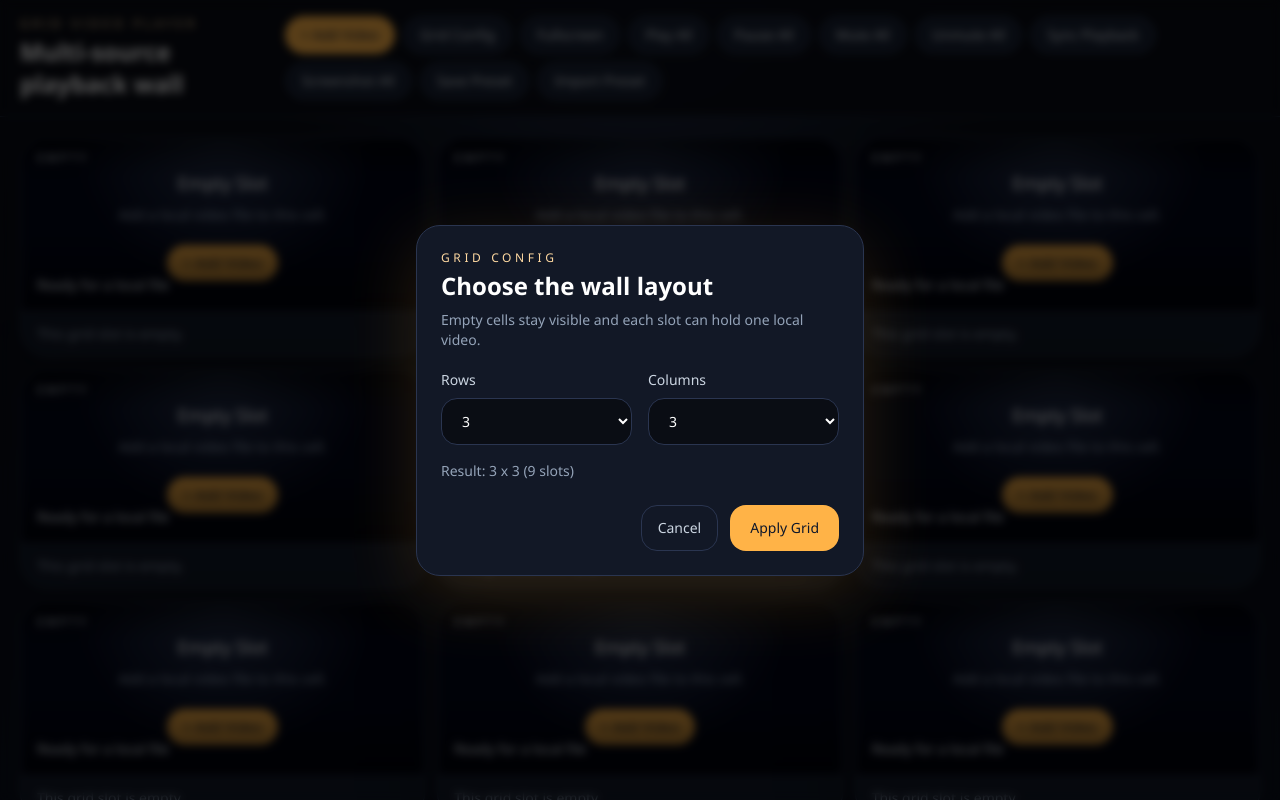
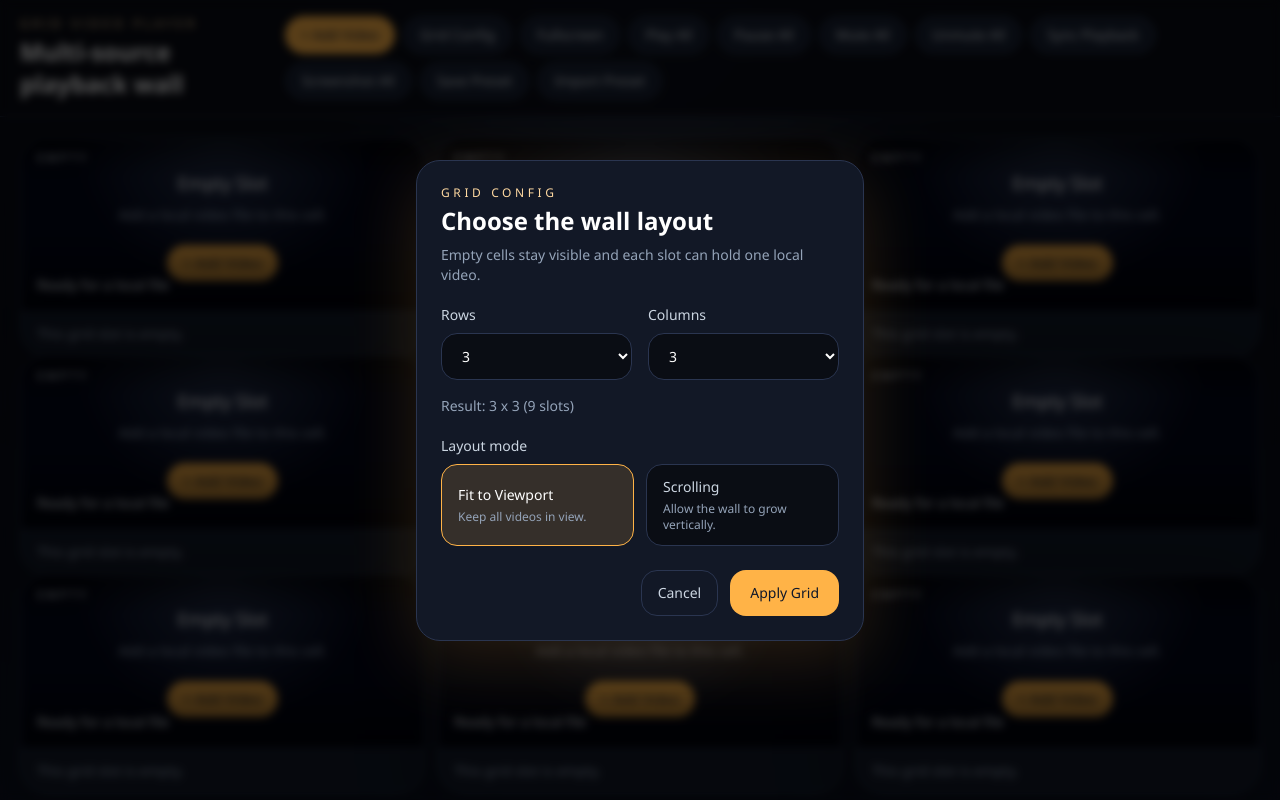
Before and after one commit to hynguyen2610/grid-video-player, a React (Vite) app: page / in a window 1280 px wide. Both pictures are taken after a click on the button "Grid Config". Shown: the top 800 px of the page. Built offline with nearby package versions, Linux system fonts and the light colour scheme.

Commit message:
toggle fit screen / scrolling mode

```diff
--- a/src/App.tsx
+++ b/src/App.tsx
@@ -22,11 +22,13 @@ function App() {
     columns,
     rows,
     tier,
+    layoutMode,
     addCell,
     removeCell,
     replaceCellSource,
     setResolvedSource,
     setGridSize,
+    setLayoutMode,
     setCellPlayback,
     setCellSpan,
     setCellMuted,
@@ -59,7 +61,7 @@ function App() {
     persistTimer.current = window.setTimeout(() => {
       void api.saveSession(selectSession(useGridStore.getState()));
     }, 250);
-  }, [api, cells, hydrated, presets, recentSources]);
+  }, [api, cells, columns, hydrated, layoutMode, presets, recentSources, rows]);
 
   useEffect(() => {
     return () => {
@@ -254,11 +256,23 @@ function App() {
 
   const compact = tier === 'dense';
   const activeCells = cells.filter((cell) => !!cell.source);
+  const fitViewport = layoutMode === 'fit';
+  const rootClassName = fitViewport
+    ? 'flex h-screen flex-col overflow-hidden bg-[radial-gradient(circle_at_top,#1e2841,transparent_32%),linear-gradient(180deg,#0a0d14_0%,#0d1220_100%)] text-white'
+    : 'min-h-screen bg-[radial-gradient(circle_at_top,#1e2841,transparent_32%),linear-gradient(180deg,#0a0d14_0%,#0d1220_100%)] text-white';
+  const mainClassName = fitViewport
+    ? isFullscreen
+      ? 'flex-1 overflow-hidden p-3'
+      : 'flex-1 overflow-hidden p-5'
+    : isFullscreen
+      ? 'p-3'
+      : 'p-5';
 
   return (
     <div
       ref={appRootRef}
-      className="min-h-screen bg-[radial-gradient(circle_at_top,#1e2841,transparent_32%),linear-gradient(180deg,#0a0d14_0%,#0d1220_100%)] text-white"
+      data-testid="app-shell"
+      className={rootClassName}
     >
       {!isFullscreen ? (
         <Toolbar
@@ -290,13 +304,20 @@ function App() {
         </button>
       ) : null}
 
-      <main className={isFullscreen ? 'p-3' : 'p-5'}>
+      <main data-testid="app-main" className={mainClassName}>
         <div
-          className="grid gap-3"
+          data-testid="video-grid"
+          className={`grid gap-3 ${fitViewport ? 'h-full' : ''}`}
           style={{
             gridTemplateColumns: `repeat(${columns}, minmax(0, 1fr))`,
             gridAutoFlow: 'dense',
-            gridAutoRows: isFullscreen ? 'minmax(160px, 1fr)' : 'minmax(220px, 1fr)'
+            ...(fitViewport
+              ? {
+                  gridTemplateRows: `repeat(${rows}, minmax(0, 1fr))`
+                }
+              : {
+                  gridAutoRows: isFullscreen ? 'minmax(160px, 1fr)' : 'minmax(220px, 1fr)'
+                })
           }}
         >
           {cells.map((cell) => (
@@ -333,8 +354,12 @@ function App() {
         open={gridConfigOpen}
         initialRows={rows}
         initialColumns={columns}
+        initialLayoutMode={layoutMode}
         onClose={() => setGridConfigOpen(false)}
-        onApply={(nextRows, nextColumns) => setGridSize(nextRows, nextColumns)}
+        onApply={(nextRows, nextColumns, nextLayoutMode) => {
+          setGridSize(nextRows, nextColumns);
+          setLayoutMode(nextLayoutMode);
+        }}
       />
     </div>
   );
--- a/src/components/GridConfigDialog.tsx
+++ b/src/components/GridConfigDialog.tsx
@@ -1,30 +1,35 @@
 import { useEffect, useState } from 'react';
+import type { LayoutMode } from '../shared/types';
 import { maxGridDimension } from '../state/grid-store';
 
 interface GridConfigDialogProps {
   open: boolean;
   initialRows: number;
   initialColumns: number;
+  initialLayoutMode: LayoutMode;
   onClose: () => void;
-  onApply: (rows: number, columns: number) => void;
+  onApply: (rows: number, columns: number, layoutMode: LayoutMode) => void;
 }
 
 export function GridConfigDialog({
   open,
   initialRows,
   initialColumns,
+  initialLayoutMode,
   onClose,
   onApply
 }: GridConfigDialogProps) {
   const [rows, setRows] = useState(initialRows);
   const [columns, setColumns] = useState(initialColumns);
+  const [layoutMode, setLayoutMode] = useState<LayoutMode>(initialLayoutMode);
 
   useEffect(() => {
     if (open) {
       setRows(initialRows);
       setColumns(initialColumns);
+      setLayoutMode(initialLayoutMode);
     }
-  }, [initialColumns, initialRows, open]);
+  }, [initialColumns, initialLayoutMode, initialRows, open]);
 
   if (!open) {
     return null;
@@ -79,6 +84,39 @@ export function GridConfigDialog({
           Result: {rows} x {columns} ({rows * columns} slots)
         </p>
 
+        <div className="mt-5 grid gap-2">
+          <p className="text-sm text-slate-300">Layout mode</p>
+          <div className="grid grid-cols-2 gap-3">
+            <button
+              type="button"
+              onClick={() => setLayoutMode('fit')}
+              aria-pressed={layoutMode === 'fit'}
+              className={`rounded-2xl border px-4 py-3 text-left text-sm transition ${
+                layoutMode === 'fit'
+                  ? 'border-accent bg-accent/15 text-white'
+                  : 'border-border bg-canvas text-slate-300 hover:border-accent'
+              }`}
+            >
+              <span className="block font-medium">Fit to Viewport</span>
+              <span className="mt-1 block text-xs text-slate-400">Keep all videos in view.</span>
+            </button>
+
+            <button
+              type="button"
+              onClick={() => setLayoutMode('scroll')}
+              aria-pressed={layoutMode === 'scroll'}
+              className={`rounded-2xl border px-4 py-3 text-left text-sm transition ${
+                layoutMode === 'scroll'
+                  ? 'border-accent bg-accent/15 text-white'
+                  : 'border-border bg-canvas text-slate-300 hover:border-accent'
+              }`}
+            >
+              <span className="block font-medium">Scrolling</span>
+              <span className="mt-1 block text-xs text-slate-400">Allow the wall to grow vertically.</span>
+            </button>
+          </div>
+        </div>
+
         <div className="mt-6 flex justify-end gap-3">
           <button
             type="button"
@@ -90,7 +128,7 @@ export function GridConfigDialog({
           <button
             type="button"
             onClick={() => {
-              onApply(rows, columns);
+              onApply(rows, columns, layoutMode);
               onClose();
             }}
             className="rounded-2xl bg-accent px-5 py-3 text-sm font-medium text-slate-900 transition hover:brightness-105"
--- a/src/shared/types.ts
+++ b/src/shared/types.ts
@@ -1,4 +1,5 @@
 export type SourceType = 'local' | 'hls' | 'dash' | 'rtsp';
+export type LayoutMode = 'fit' | 'scroll';
 
 export interface Cell {
   id: string;
@@ -39,6 +40,7 @@ export interface Preset {
 export interface GridSession {
   gridColumns?: number;
   gridRows?: number;
+  layoutMode?: LayoutMode;
   cells: Cell[];
   presets: Preset[];
   recentSources: string[];
--- a/src/state/grid-store.ts
+++ b/src/state/grid-store.ts
@@ -1,9 +1,10 @@
 import { create } from 'zustand';
-import type { Cell, GridSession, Preset, SourceType } from '../shared/types';
+import type { Cell, GridSession, LayoutMode, Preset, SourceType } from '../shared/types';
 import { getGridTier } from '../utils/grid';
 
 const DEFAULT_GRID_COLUMNS = 3;
 const DEFAULT_GRID_ROWS = 3;
+const DEFAULT_LAYOUT_MODE: LayoutMode = 'fit';
 const MAX_GRID_DIMENSION = 6;
 const MAX_CELLS = 36;
 
@@ -54,7 +55,9 @@ interface GridState extends GridSession {
   columns: number;
   rows: number;
   tier: ReturnType<typeof getGridTier>;
+  layoutMode: LayoutMode;
   setGridSize: (rows: number, columns: number) => void;
+  setLayoutMode: (layoutMode: LayoutMode) => void;
   addCell: (cell?: Partial<Cell>) => string | null;
   removeCell: (id: string) => void;
   replaceCellSource: (id: string, source: string, sourceType: SourceType, label?: string) => void;
@@ -83,12 +86,13 @@ function deriveGrid(columns: number, rows: number) {
 
 const initialGridState: Pick<
   GridState,
-  'cells' | 'presets' | 'recentSources' | 'hydrated' | 'columns' | 'rows' | 'tier'
+  'cells' | 'presets' | 'recentSources' | 'hydrated' | 'columns' | 'rows' | 'tier' | 'layoutMode'
 > = {
   cells: createGridCells(DEFAULT_GRID_COLUMNS * DEFAULT_GRID_ROWS),
   presets: [],
   recentSources: [],
   hydrated: false,
+  layoutMode: DEFAULT_LAYOUT_MODE,
   ...deriveGrid(DEFAULT_GRID_COLUMNS, DEFAULT_GRID_ROWS)
 };
 
@@ -109,6 +113,9 @@ export const useGridStore = create<GridState>((set, get) => ({
       cells: createGridCells(count, trimmedCells),
       ...deriveGrid(nextColumns, nextRows)
     });
+  },
+  setLayoutMode: (layoutMode) => {
+    set({ layoutMode });
   },
   addCell: (cell) => {
     const emptyCell = get().cells.find((entry) => !entry.source);
@@ -274,6 +281,7 @@ export const useGridStore = create<GridState>((set, get) => ({
       cells: createGridCells(count, session.cells.slice(0, count)),
       presets: session.presets,
       recentSources: session.recentSources,
+      layoutMode: session.layoutMode ?? DEFAULT_LAYOUT_MODE,
       hydrated: true,
       ...deriveGrid(columns, rows)
     });
@@ -284,6 +292,7 @@ export function selectSession(state: GridState): GridSession {
   return {
     gridColumns: state.columns,
     gridRows: state.rows,
+    layoutMode: state.layoutMode,
     cells: state.cells,
     presets: state.presets,
     recentSources: state.recentSources
@@ -299,4 +308,5 @@ export function resetGridStore() {
 
 export const defaultGridColumns = DEFAULT_GRID_COLUMNS;
 export const defaultGridRows = DEFAULT_GRID_ROWS;
+export const defaultLayoutMode = DEFAULT_LAYOUT_MODE;
 export const maxGridDimension = MAX_GRID_DIMENSION;
```
Also changed, not shown: 1 other file (tests, documents, lock files or other folders).
